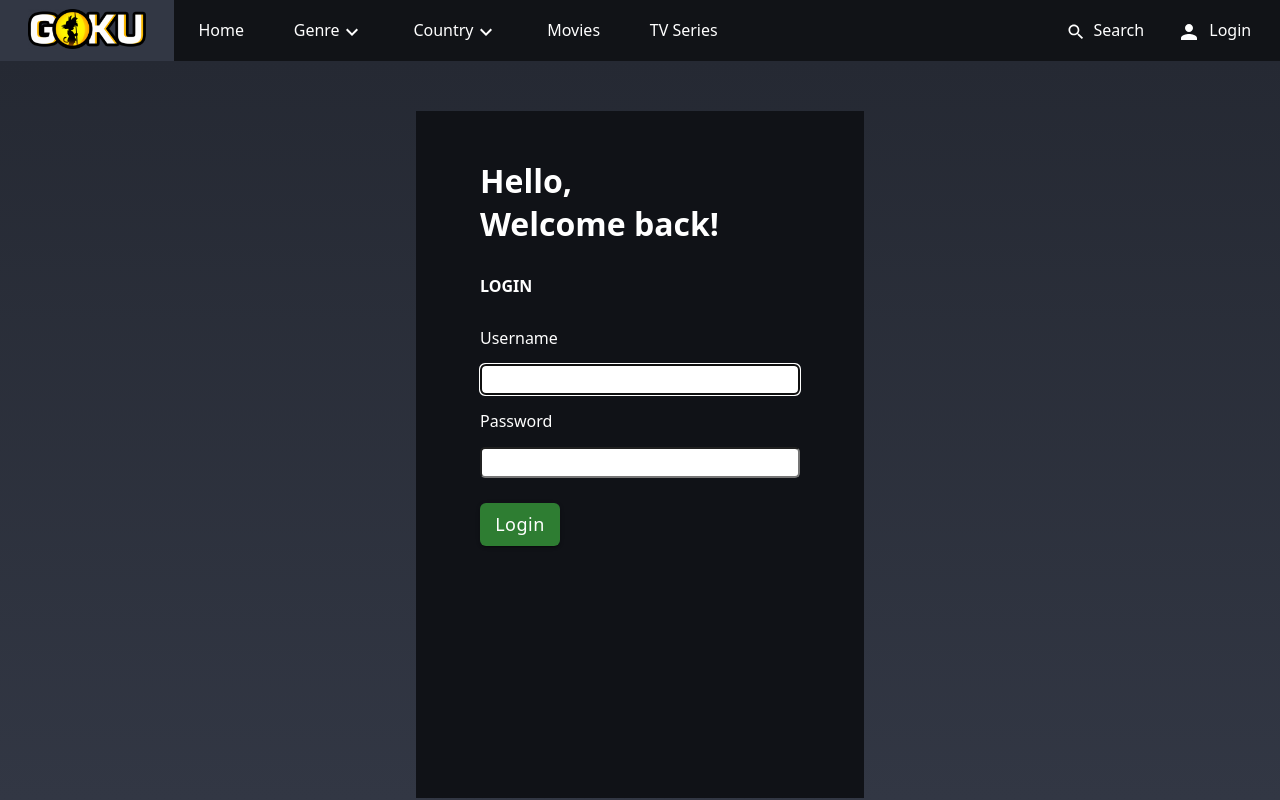
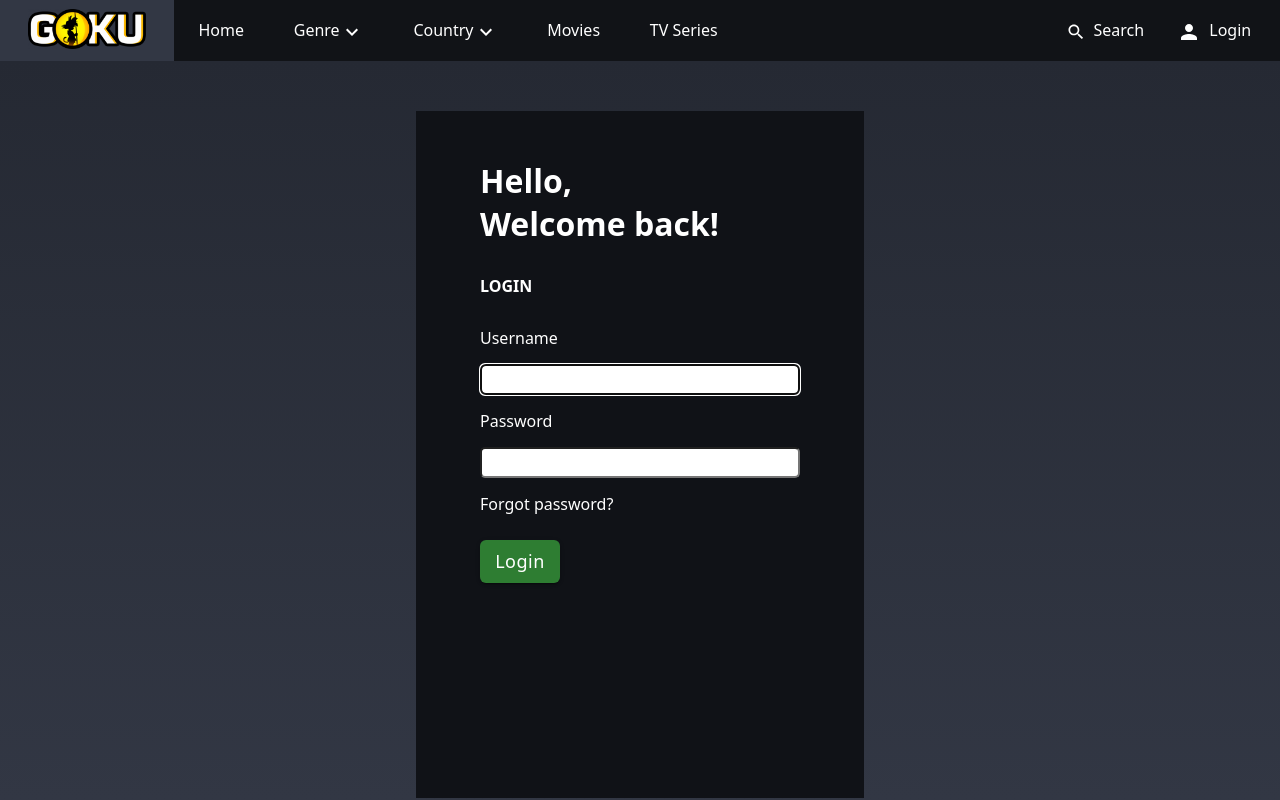
Before and after one commit to RiyazShaik-158/movies_searching, a React (Create React App) app: page /login in a window 1280 px wide. Built offline with nearby package versions, Linux system fonts and the light colour scheme.

Commit message:
need to add forgot password then signup

```diff
--- a/src/components/Body/Login/Login.js
+++ b/src/components/Body/Login/Login.js
@@ -70,6 +70,7 @@ function Login({userLoggedIn,setUserLoggedIn}) {
                 onChange={(e)=>setPassword(e.target.value)}
             /> */}
             <input type='password' name='password' id='password' value={password} className='forUsername'  onChange={(e)=>setPassword(e.target.value)}/>
+            <p>Forgot password?</p>
             <ThemeProvider theme={theme}>
                 <Button variant='contained' color='success' type='submit'>Login</Button>
             </ThemeProvider>
```
